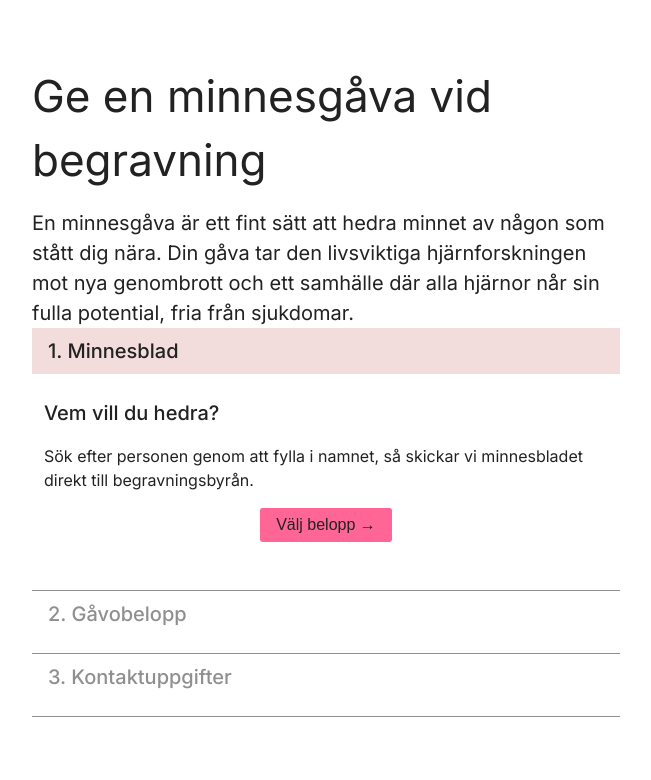
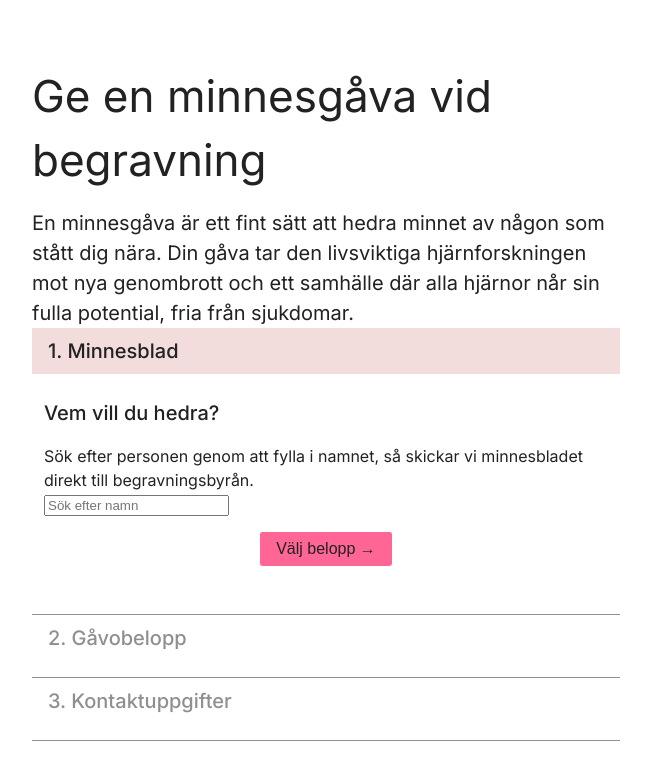
Before and after one commit to AnnaMargaretaEmelie/minnesgava, a Next.js app: page /accordion-demo in a window 1280 px wide. Shown: the top 780 px of the page, without its empty margins (314-965 px from the left). Built offline with nearby package versions, Linux system fonts and the light colour scheme.

Commit message:
feat: add filter input and connect it to mockdata

```diff
--- a/src/app/_components/steps/step1/Step1Content.tsx
+++ b/src/app/_components/steps/step1/Step1Content.tsx
@@ -1,4 +1,34 @@
+"use client";
+
 //logik och state
-import { MOCK_RECIPIENTS } from "@/data/recipients.mock";
+import { MOCK_RECIPIENTS, Recipient } from "@/data/recipients.mock";
+import { useState } from "react";
+import RecipientSearch from "./Step1RecipientSearch";
 
-const recipients = MOCK_RECIPIENTS;
+export default function Step1Content() {
+  const [searchTerm, setSearchTerm] = useState("");
+
+  const filteredRecipients: Recipient[] =
+    searchTerm.trim().length === 0
+      ? []
+      : MOCK_RECIPIENTS.filter((recipient) => {
+          const query = searchTerm.toLocaleLowerCase();
+
+          return (
+            recipient.firstName.toLowerCase().includes(query) ||
+            recipient.lastName.toLowerCase().includes(query)
+          );
+        });
+
+  function handleSearchChange(value: string) {
+    setSearchTerm(value);
+  }
+
+  return (
+    <RecipientSearch
+      searchTerm={searchTerm}
+      onSearchChange={handleSearchChange}
+      results={filteredRecipients}
+    />
+  );
+}
--- a/src/app/_components/steps/step1/Step1RecipientSearch.tsx
+++ b/src/app/_components/steps/step1/Step1RecipientSearch.tsx
@@ -1 +1,37 @@
-//grid med fyra bilder
+//input + dropdown
+import type { Recipient } from "@/data/recipients.mock";
+
+type RecipientSearchProps = {
+  searchTerm: string;
+  onSearchChange: (value: string) => void;
+  results: Recipient[];
+};
+
+export default function RecipientSearch({
+  searchTerm,
+  onSearchChange,
+  results,
+}: RecipientSearchProps) {
+  return (
+    <div>
+      {/*input*/}
+      <input
+        type="text"
+        value={searchTerm}
+        onChange={(event) => onSearchChange(event.target.value)}
+        placeholder="Sök efter namn"
+      />
+
+      {/* Dropdown / resultatlista */}
+      {results.length > 0 && (
+        <ul>
+          {results.map((recipient) => (
+            <li key={recipient.id}>
+              {recipient.firstName} {recipient.lastName}
+            </li>
+          ))}
+        </ul>
+      )}
+    </div>
+  );
+}
--- a/src/app/accordion-demo/page.tsx
+++ b/src/app/accordion-demo/page.tsx
@@ -2,6 +2,7 @@
 
 import { AccordionRoot } from "@/app/_components/accordion/accordion";
 import { AccordionItem } from "@/app/_components/accordion/accordionItem";
+import Step1Content from "../_components/steps/step1/Step1Content";
 
 export default function AccordionDemo() {
   return (
@@ -21,6 +22,7 @@ export default function AccordionDemo() {
               Sök efter personen genom att fylla i namnet, så skickar vi
               minnesbladet direkt till begravningsbyrån.
             </p>
+            <Step1Content />
             <div className="accordion__button-row">
               <button className="button">
                 <span className="button__label">Välj belopp</span>
```
Also changed, not shown: src/app/memorial-donation/_sections/Step1Recipient.tsx (added, +25 -0 lines), src/app/memorial-donation/page.tsx (renamed from src/app/memorialDonation/page.tsx, +4 -3 lines), src/app/memorial-donation/_sections/HeroSection.tsx (renamed from src/app/memorialDonation/_sections/HeroSection.tsx), src/app/memorial-donation/_sections/Step2Amount.tsx (added), src/app/memorial-donation/_sections/Step3Donor.tsx (added), src/app/memorial-donation/_sections/Step4Payment.tsx (added), src/app/memorial-donation/_sections/ThankYouSection.tsx (added), src/app/memorialDonation/_sections/ThankYouSection.tsx (deleted).
